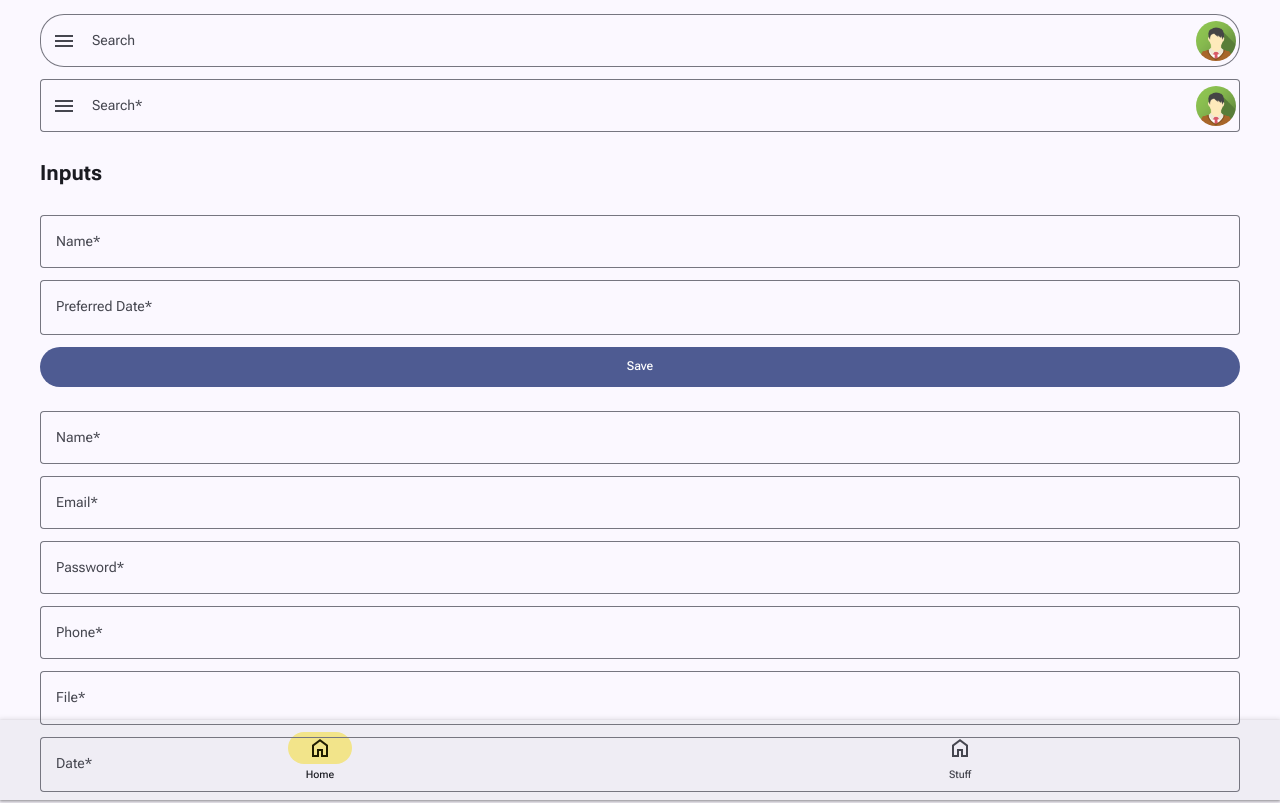
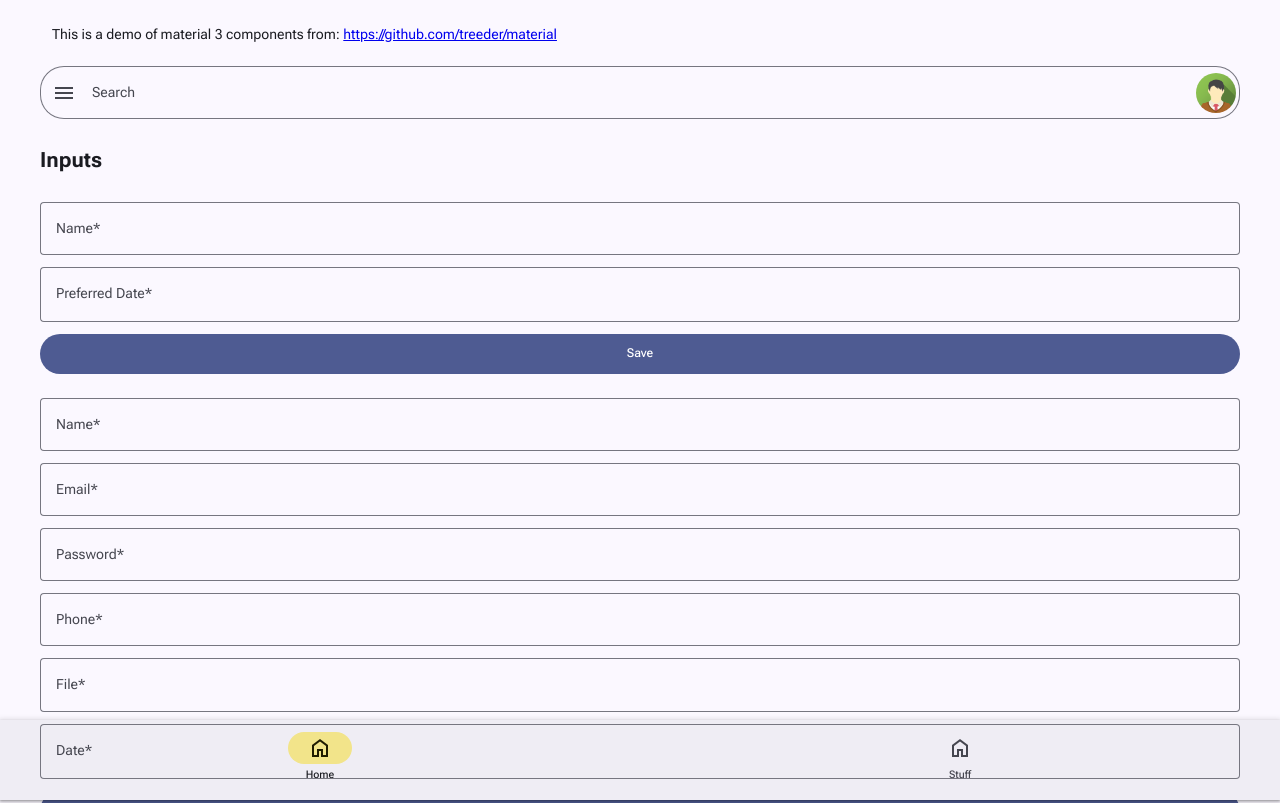
Before and after one commit to treeder/material, a website: page demo/index.html in a window 1280 px wide. Shown: the top 803 px of the page. Drawn offline with nearby package versions, Linux system fonts and the light colour scheme.

Commit message:
Update demo

```diff
--- a/demo/components/styles.js
+++ b/demo/components/styles.js
@@ -26,6 +26,9 @@ export const styles = css`
     gap: 24px;
 }
 
+.p12 {
+    padding: 12px;
+}
 .p16 {
     padding: 16px;
 }
--- a/demo/css/styles.css
+++ b/demo/css/styles.css
@@ -25,3 +25,7 @@ body {
 .circle {
     border-radius: 50%;
 }
+
+.p12 {
+    padding: 12px;
+}
--- a/demo/index.html
+++ b/demo/index.html
@@ -39,6 +39,7 @@
     import 'material/textfield/outlined-text-field.js'
     import 'material/button/filled-button.js'
     import 'material/icon/icon.js'
+    import 'material/iconbutton/icon-button.js'
     import 'material/navigationbar/navigation-bar.js'
     import 'material/navigationtab/navigation-tab.js'
     import 'material/navigationdrawer/navigation-drawer.js'
@@ -49,21 +50,17 @@
   <div class="container">
 
 
+    <div style="display: flex; flex-direction: column; gap: 12px;">
+      <div class="p12">
+        This is a demo of material 3 components from: <a href="https://github.com/treeder/material">https://github.com/treeder/material</a>
+      </div>
 
-    <div style="display: flex; flex-direction: column; gap: 12px;">
       <md-search>
-        <md-icon slot="leading-icon">menu</md-icon>
+        <md-icon-button slot="leading-icon"><md-icon>menu</md-icon></md-icon-button>
         <div slot="trailing-icon">
           <img src="./images/avatar2.png" class="circle" style="height: 40px;">
         </div>
       </md-search>
-
-      <md-outlined-text-field label="Search" required minlength="4">
-        <md-icon slot="leading-icon">menu</md-icon>
-        <div slot="trailing-icon">
-          <img src="./images/avatar2.png" class="circle" style="height: 40px;">
-        </div>
-      </md-outlined-text-field>
 
       <h2>Inputs</h2>
 
```
